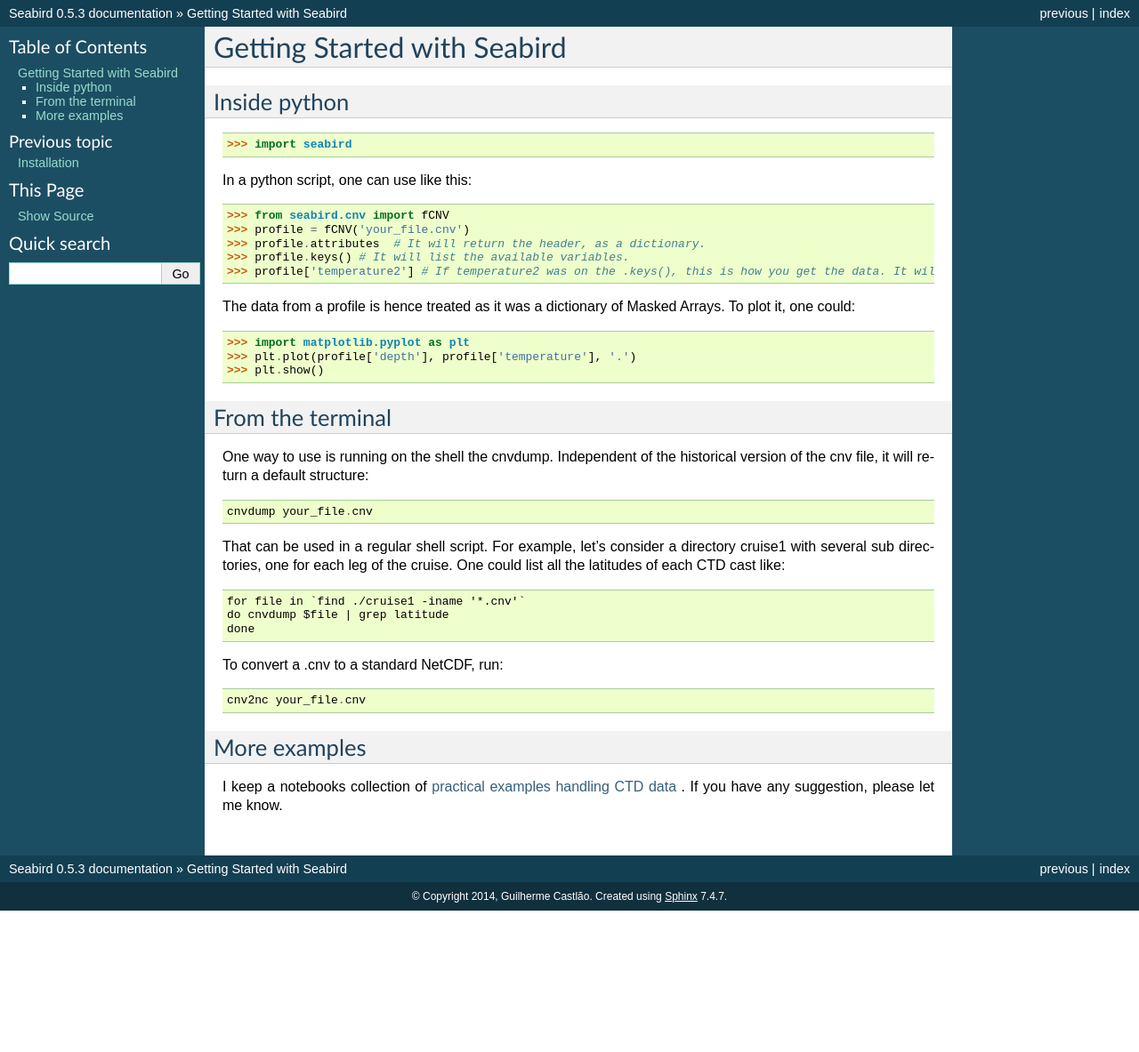
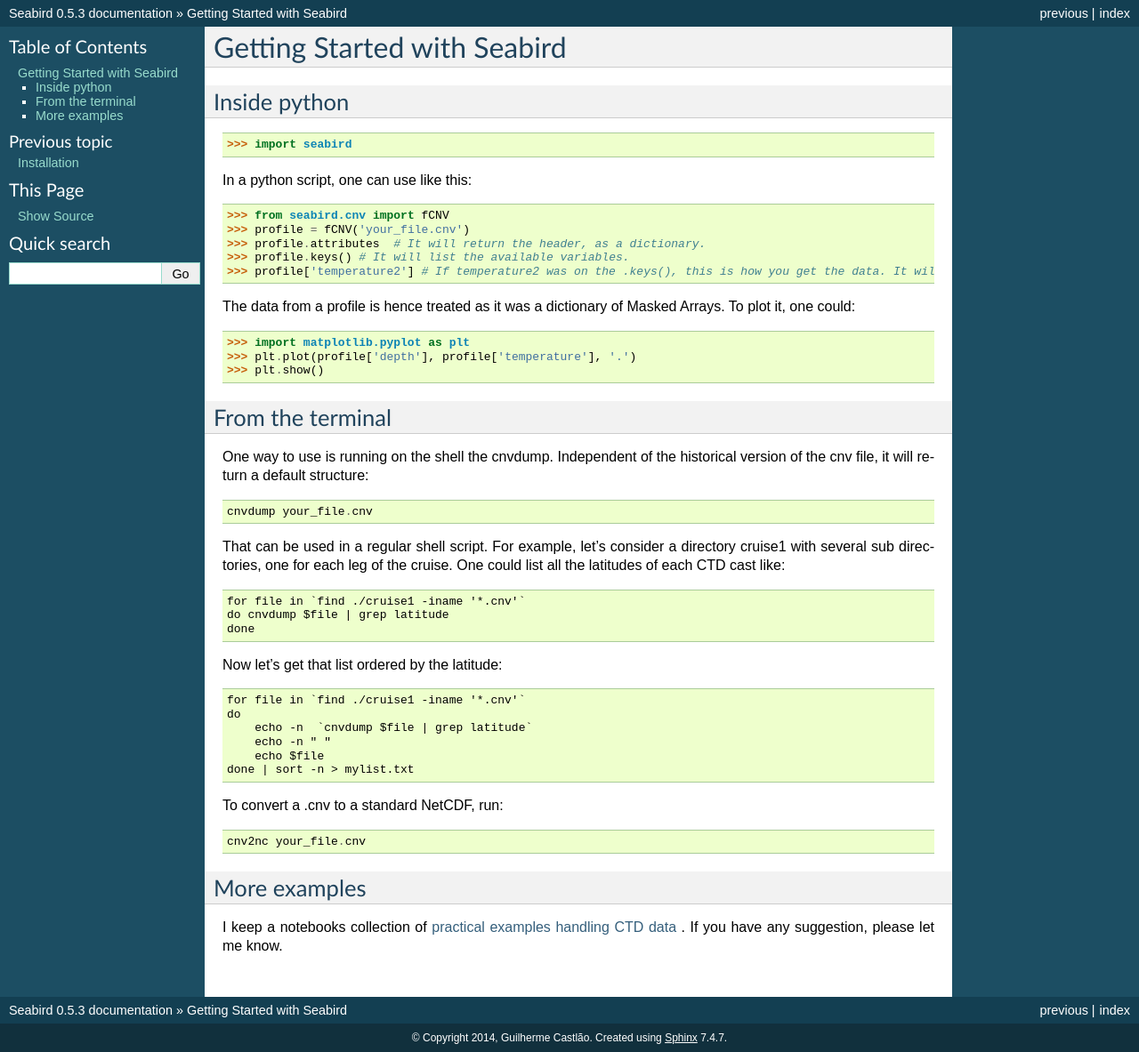
Before and after one commit to castelao/seabird, a Sphinx documentation site: the page built from docs/source/getting_started.rst, in a window 1280 px wide. Shown: the whole page at 89% size. Built offline with Sphinx 7.4.7, drawn with Linux system fonts in a browser that asks for light colours; before the commit the page ends 1024 px from its top, so only the background shows below that.

Commit message:
Example of ordered list into documentation.

```diff
--- a/docs/source/getting_started.rst
+++ b/docs/source/getting_started.rst
@@ -39,6 +39,15 @@
     do cnvdump $file | grep latitude
     done
 
+Now let's get that list ordered by the latitude::
+
+    for file in `find ./cruise1 -iname '*.cnv'`
+    do
+        echo -n  `cnvdump $file | grep latitude`
+        echo -n " "
+        echo $file
+    done | sort -n > mylist.txt
+
 To convert a .cnv to a standard NetCDF, run::
 
     cnv2nc your_file.cnv
```
